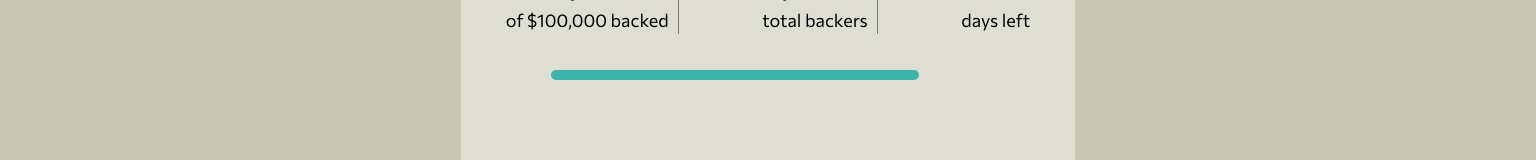
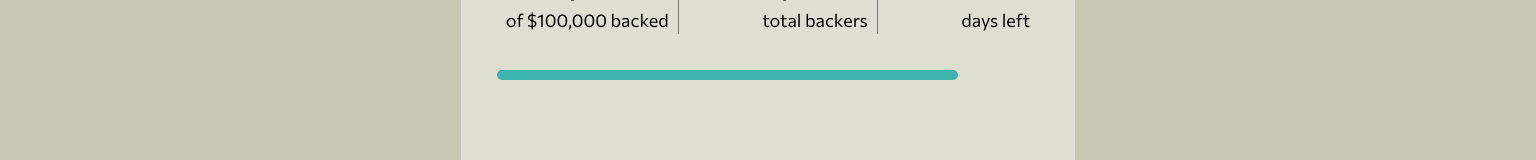
Before and after one commit to torok-gabi/crowdfunding-page-main, a React (Create React App) app: page / in a window 1536 px wide. Shown: the part 731-891 px from the top of the page. Built offline with nearby package versions, Linux system fonts and the light colour scheme.

Commit message:
bamboo bar modify

```diff
--- a/src/components/Bamboo/bamboo.scss
+++ b/src/components/Bamboo/bamboo.scss
@@ -102,6 +102,12 @@
     }
 }
 
+@media only screen and (min-width: 768px) {
+    .main-container {
+        margin-top: -5rem;
+    }
+}
+
 @media only screen and (min-width: 992px) {
     .main-container {
         width: 60%;
@@ -162,8 +168,8 @@
             }
         }
         .sideBar {
-            margin-left: 5rem;
-            max-width: 70%;
+            margin-left: 2rem;
+            width: 75%;
         }
     }
 }
--- a/style/bamboo.css
+++ b/style/bamboo.css
@@ -102,6 +102,11 @@
   border-radius: 1rem;
 }
 
+@media only screen and (min-width: 768px) {
+  .main-container {
+    margin-top: -5rem;
+  }
+}
 @media only screen and (min-width: 992px) {
   .main-container {
     width: 60%;
@@ -160,7 +165,7 @@
     font-size: 0.9rem;
   }
   .main-container .sideBar {
-    margin-left: 5rem;
-    max-width: 70%;
+    margin-left: 2rem;
+    width: 75%;
   }
 }
```
